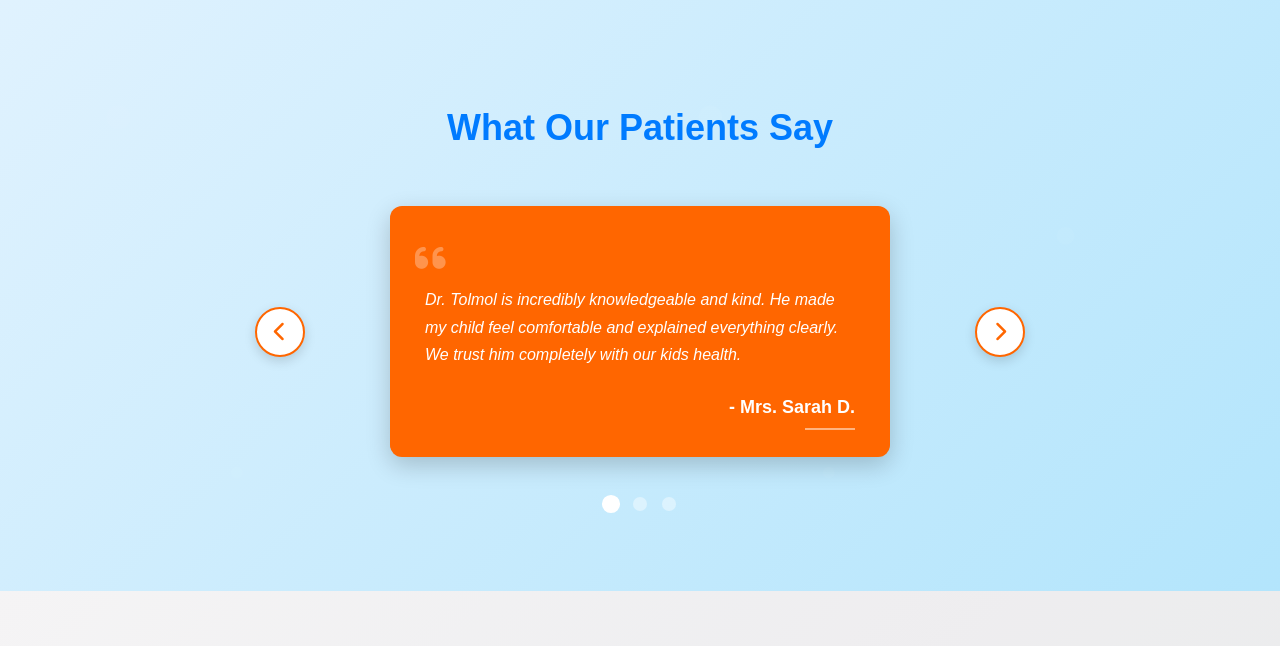
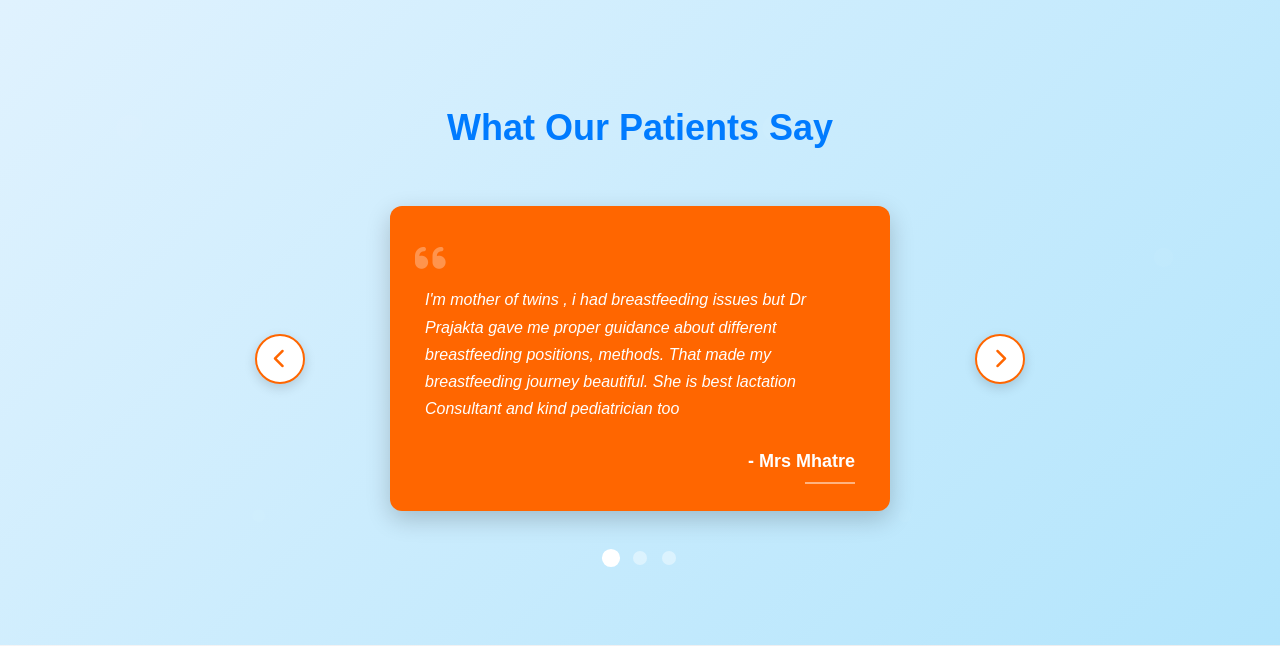
Before and after one commit to Vaibhav-Thorwat/doctor-website, a Flask app: page / in a window 1280 px wide. Shown: the part 2601-3247 px from the top of the page. Run offline with Flask 3, Linux system fonts and the light colour scheme.

Commit message:
Update index.html

```diff
--- a/templates/index.html
+++ b/templates/index.html
@@ -258,8 +258,11 @@
                         <div class="quote-icon">
                             <i class="fas fa-quote-left"></i>
                         </div>
-                        <p>Dr. Tolmol is incredibly knowledgeable and kind. He made my child feel comfortable and explained everything clearly. We trust him completely with our kids health.</p>
-                        <div class="patient-name">- Mrs. Sarah D.</div>
+                        <p>I'm mother of twins , i had breastfeeding issues but Dr Prajakta gave me proper guidance about different breastfeeding positions, methods.
+That made my breastfeeding journey beautiful.
+She is best lactation Consultant and kind pediatrician too
+</p>
+                        <div class="patient-name">- Mrs Mhatre</div>
                     </div>
                     <div class="testimonial-card">
                         <div class="quote-icon">
```
